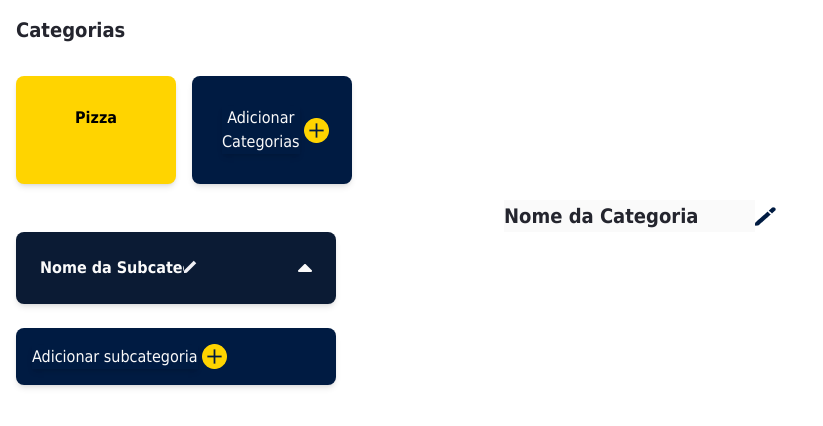
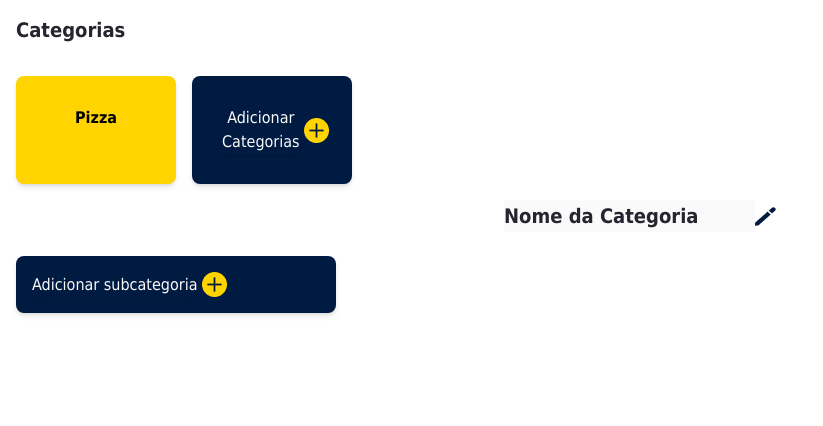
Before and after one commit to VINNE7/chefaofront, a React (Vite) app: page /menu in a window 1280 px wide. Shown: the top 426 px of the page, without its empty margins (0-823 px from the left). Built offline with nearby package versions, Linux system fonts and the light colour scheme.

Commit message:
Arrumando os erros em vermelho

```diff
--- a/src/components/Category/index.tsx
+++ b/src/components/Category/index.tsx
@@ -4,7 +4,23 @@ import Drop from "../../assets/icons/drop.png";
 import Plus from "../../assets/icons/Vector.png";
 import { useState } from "react";
 
+interface Newcard{
+  id: number
+  title: string
+}
+
 export default function Category() {
+  const [cards, setCards] = useState(["Pizza"]);
+  const [subcards, setSubcards] = useState([]);
+  const [isEditable, setIsEditable] = useState(false);
+  const [editable, setEditable] = useState(false);
+  const [establishmentName, setEstablishmentName] =
+    useState("Nome da Categoria");
+  const [establishmentSubcategory, setestablishmentSubcategory] =
+    useState([{title: "Nova Subcategoria", id: Math.random()}]);
+  const [establishmentSubcategoryTitle, setestablishmentSubcategoryTitle] =
+    useState("Nome da Subcategoria");
+
 
   function createSubcategorycard(){
     if(!establishmentSubcategoryTitle) return //impedindo que uma pessoa crie um card sem nome
@@ -16,19 +32,11 @@ export default function Category() {
   }
 
   function editSubcategory(id: number){
-
+    const filteredSubcategories = establishmentSubcategory.filter((eSubcategory) => eSubcategory.id != id)
+    setestablishmentSubcategory(filteredSubcategories) //filtrando as subcategories que possuem um id diferente da que vc clicou
   }
 
-  const [cards, setCards] = useState(["Pizza"]);
-  const [subcards, setSubcards] = useState([""]);
-  const [isEditable, setIsEditable] = useState(false);
-  const [editable, setEditable] = useState(false);
-  const [establishmentName, setEstablishmentName] =
-    useState("Nome da Categoria");
-  const [establishmentSubcategory, setestablishmentSubcategory] =
-    useState("Nome da Subcategoria");
-  const [establishmentSubcategoryTitle, setestablishmentSubcategoryTitle] =
-    useState("Nome da Subcategoria");
+
   return (
     <>
       <div className="text-[#24252E] text-xl font-bold p-4">
@@ -64,17 +72,17 @@ export default function Category() {
         </button>
       </div>
       <div className="pl-4">
-        {subcards.map((subcard) => (
+        {subcards.map((subcard: Newcard ) => (
           <div className="bg-oxfordblue p-6 justify-between  rounded-lg shadow-md w-80 flex text-center mb-1 ">
             <div className="text-left ">
               <input
                 className="bg-oxfordblue font-bold w-36 text-base   leading-6 text-semiwhite"
                 type="text"
                 disabled={editable === false}
-                value={establishmentSubcategory}
+                value={establishmentSubcategoryTitle}
                 onChange={(e: any) => setestablishmentSubcategory(e.target.value)}
               />
-              <button onClick={createSubcategorycard}>
+              <button onClick={() =>editSubcategory(subcard.id)}>
                 <img className="" src={Editsub} alt="teste" />
               </button>
             </div>
@@ -86,9 +94,7 @@ export default function Category() {
           </div>
         ))}
         <button
-          onClick={() =>
-            setSubcards((state) => [...state, "Nova Subcategoria"])
-          }
+          onClick={ () => createSubcategorycard()}
           className="bg-[#001B42] shadow-md flex w-80 rounded-lg p-4 gap-1 items-center object-cover mt-6 "
         >
           <span className="bg-[#001B42] shadow-md text-[#FAFAFA] ">
```
